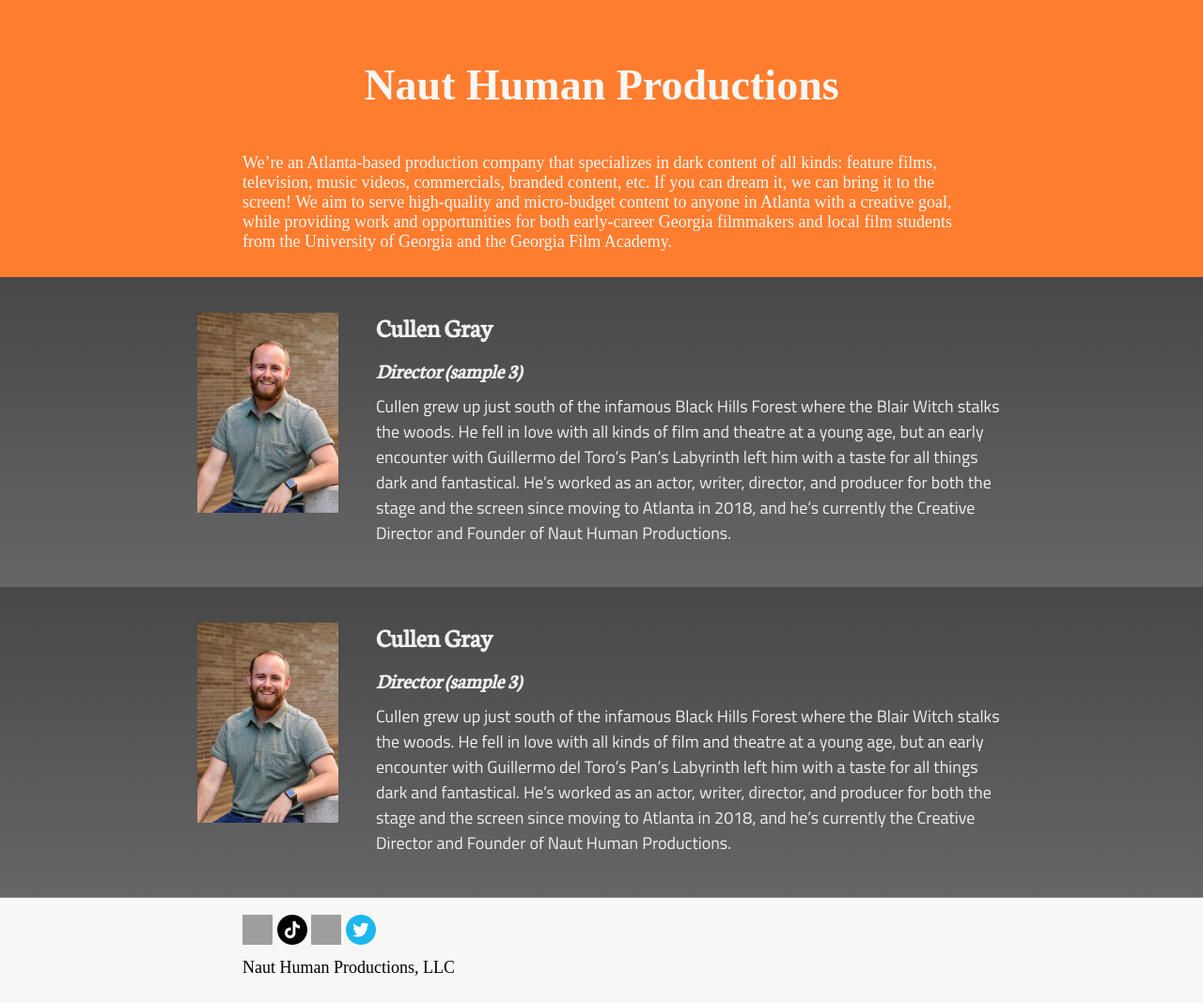
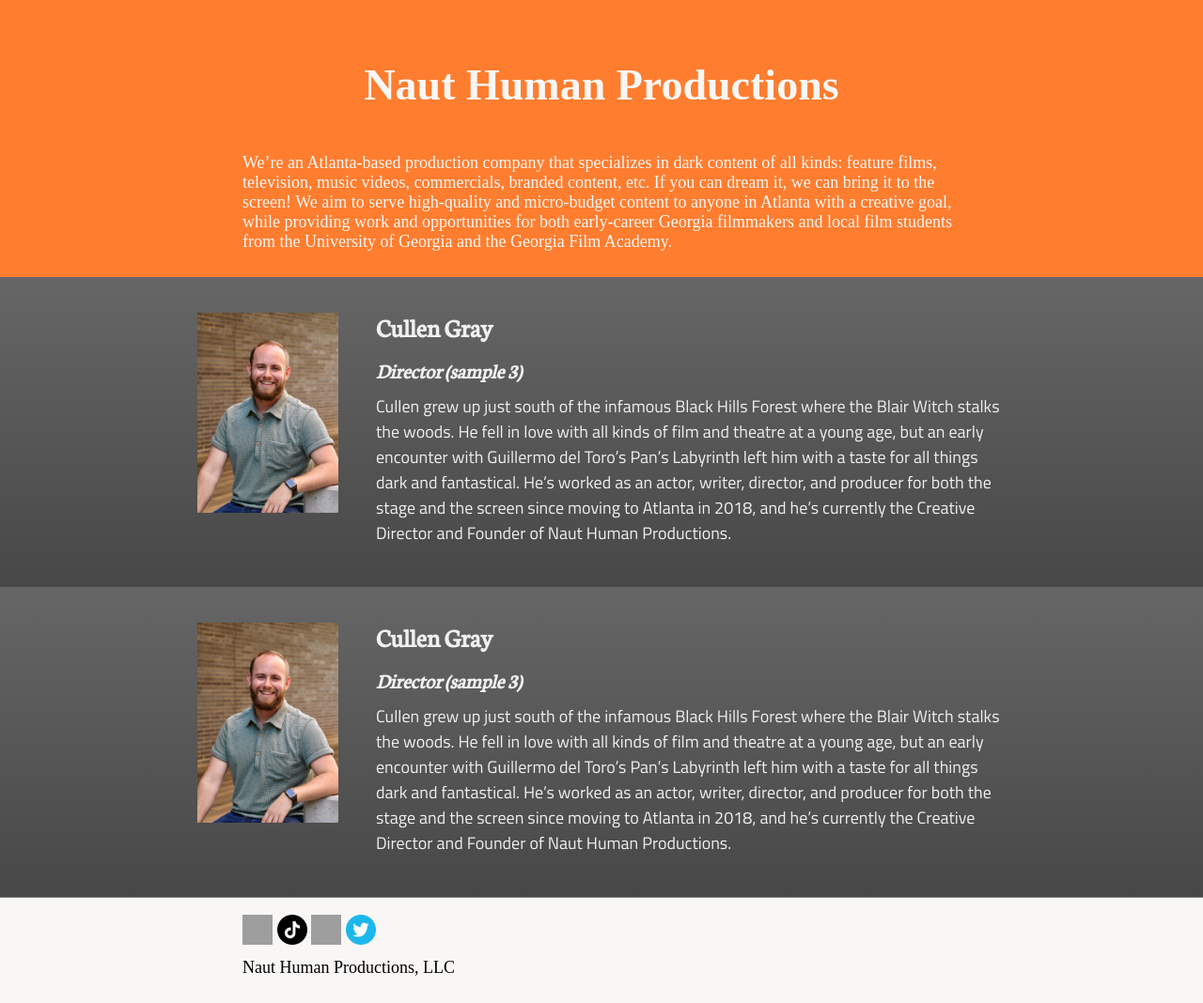
Before and after one commit to nauthuman/nauthuman.github.io, a Jekyll site: the page built from sample.html, in a window 1280 px wide. Shown: the whole page at 94% size. Built offline with Jekyll 4.4.1, drawn with Linux system fonts in a browser that asks for light colours.

Commit message:
Update sample3.html

```diff
--- a/_includes/sample3.html
+++ b/_includes/sample3.html
@@ -5,15 +5,15 @@
     align-items: center;
     justify-content: center;
     /* https://coolors.co/101010-1f0021-2d031d-3c0518-4a0814-580b0f-670d0b-751006-f0f0f0 */
-background: hsla(0, 0%, 40%, 1);
+background: hsla(0, 0%, 28%, 1);
 
-background: linear-gradient(90deg, hsla(0, 0%, 40%, 1) 0%, hsla(0, 0%, 28%, 1) 100%);
+background: linear-gradient(90deg, hsla(0, 0%, 28%, 1) 0%, hsla(0, 0%, 40%, 1) 100%);
 
-background: -moz-linear-gradient(90deg, hsla(0, 0%, 40%, 1) 0%, hsla(0, 0%, 28%, 1) 100%);
+background: -moz-linear-gradient(90deg, hsla(0, 0%, 28%, 1) 0%, hsla(0, 0%, 40%, 1) 100%);
 
-background: -webkit-linear-gradient(90deg, hsla(0, 0%, 40%, 1) 0%, hsla(0, 0%, 28%, 1) 100%);
+background: -webkit-linear-gradient(90deg, hsla(0, 0%, 28%, 1) 0%, hsla(0, 0%, 40%, 1) 100%);
 
-filter: progid: DXImageTransform.Microsoft.gradient( startColorstr="#666666", endColorstr="#474747", GradientType=1 );
+filter: progid: DXImageTransform.Microsoft.gradient( startColorstr="#474747", endColorstr="#666666", GradientType=1 );
   }
   div.feature {
     display: flex;
```
